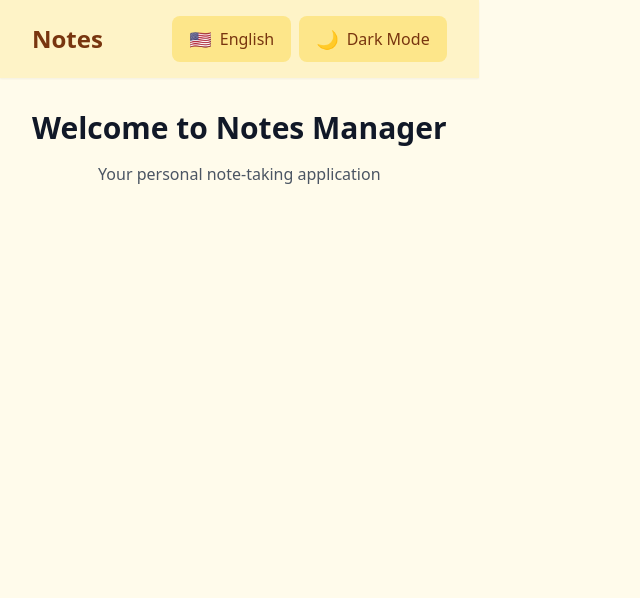
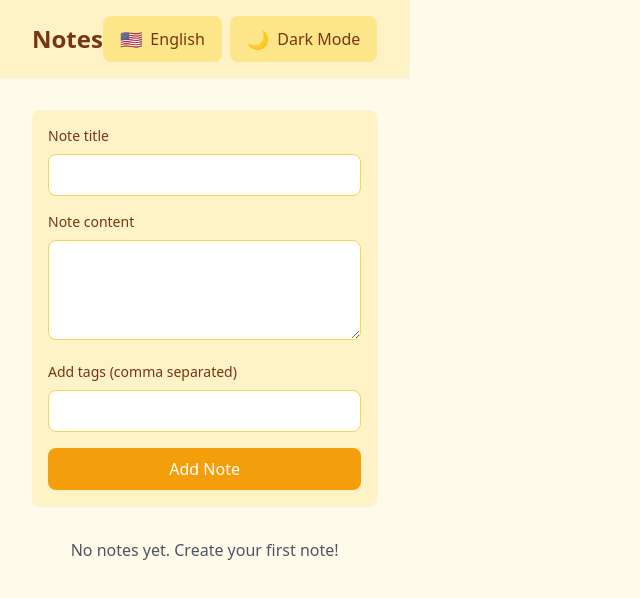
Before and after one commit to alireza-abdii/Notes-Manager, a React (Vite) app: page / in a window 1280 px wide. Shown: the top 598 px of the page, without its empty margins (0-640 px from the left). Built offline with nearby package versions, Linux system fonts and the light colour scheme; a web font is replaced by a local one.

Commit message:
4.add state management by zustand

```diff
--- a/src/App.tsx
+++ b/src/App.tsx
@@ -1,17 +1,15 @@
-import { ThemeProvider } from "./contexts/ThemeContext";
-import { Layout } from "./components/Layout";
+import { ThemeProvider } from './contexts/ThemeContext';
+import { Layout } from './components/Layout';
+import { NoteForm } from './features/notes/components/NoteForm';
+import { NoteList } from './features/notes/components/NoteList';
 
 function App() {
   return (
     <ThemeProvider>
       <Layout>
-        <div className="text-center">
-          <h2 className="text-3xl font-bold text-gray-900 dark:text-white">
-            Welcome to Notes Manager
-          </h2>
-          <p className="mt-4 text-gray-600 dark:text-gray-300">
-            Your personal note-taking application
-          </p>
+        <div className="space-y-8">
+          <NoteForm />
+          <NoteList />
         </div>
       </Layout>
     </ThemeProvider>
--- /dev/null
+++ b/src/features/notes/components/NoteForm.tsx
@@ -0,0 +1,80 @@
+import { useState } from 'react';
+import { useTranslation } from 'react-i18next';
+import { useNotesStore } from '../store/notesStore';
+
+export function NoteForm() {
+  const { t } = useTranslation();
+  const addNote = useNotesStore((state) => state.addNote);
+  const [title, setTitle] = useState('');
+  const [content, setContent] = useState('');
+  const [tags, setTags] = useState('');
+
+  const handleSubmit = (e: React.FormEvent) => {
+    e.preventDefault();
+    if (!title.trim() || !content.trim()) return;
+
+    addNote({
+      title: title.trim(),
+      content: content.trim(),
+      tags: tags
+        .split(',')
+        .map((tag) => tag.trim())
+        .filter(Boolean),
+    });
+
+    // Reset form
+    setTitle('');
+    setContent('');
+    setTags('');
+  };
+
+  return (
+    <form onSubmit={handleSubmit} className="card mb-8">
+      <div className="space-y-4">
+        <div>
+          <label htmlFor="title" className="mb-2 block text-sm font-medium">
+            {t('notes.title_placeholder')}
+          </label>
+          <input
+            type="text"
+            id="title"
+            value={title}
+            onChange={(e) => setTitle(e.target.value)}
+            className="input"
+            required
+          />
+        </div>
+
+        <div>
+          <label htmlFor="content" className="mb-2 block text-sm font-medium">
+            {t('notes.content_placeholder')}
+          </label>
+          <textarea
+            id="content"
+            value={content}
+            onChange={(e) => setContent(e.target.value)}
+            className="input min-h-[100px] resize-y"
+            required
+          />
+        </div>
+
+        <div>
+          <label htmlFor="tags" className="mb-2 block text-sm font-medium">
+            {t('notes.tags_placeholder')}
+          </label>
+          <input
+            type="text"
+            id="tags"
+            value={tags}
+            onChange={(e) => setTags(e.target.value)}
+            className="input"
+          />
+        </div>
+
+        <button type="submit" className="btn btn-primary w-full">
+          {t('notes.add')}
+        </button>
+      </div>
+    </form>
+  );
+}
--- /dev/null
+++ b/src/features/notes/components/NoteList.tsx
@@ -0,0 +1,115 @@
+import { useState } from 'react';
+import { useTranslation } from 'react-i18next';
+import { useNotesStore } from '../store/notesStore';
+import type { Note } from '../store/notesStore';
+
+export function NoteList() {
+  const { t } = useTranslation();
+  const notes = useNotesStore((state) => state.notes);
+  const deleteNote = useNotesStore((state) => state.deleteNote);
+  const updateNote = useNotesStore((state) => state.updateNote);
+  const [editingNote, setEditingNote] = useState<Note | null>(null);
+  const [editForm, setEditForm] = useState({
+    title: '',
+    content: '',
+    tags: '',
+  });
+
+  const handleEdit = (note: Note) => {
+    setEditingNote(note);
+    setEditForm({
+      title: note.title,
+      content: note.content,
+      tags: note.tags.join(', '),
+    });
+  };
+
+  const handleSave = () => {
+    if (!editingNote) return;
+
+    updateNote(editingNote.id, {
+      title: editForm.title.trim(),
+      content: editForm.content.trim(),
+      tags: editForm.tags
+        .split(',')
+        .map((tag) => tag.trim())
+        .filter(Boolean),
+    });
+
+    setEditingNote(null);
+  };
+
+  const handleCancel = () => {
+    setEditingNote(null);
+  };
+
+  if (notes.length === 0) {
+    return <div className="text-center text-gray-600 dark:text-gray-400">{t('notes.empty')}</div>;
+  }
+
+  return (
+    <div className="grid gap-6 md:grid-cols-2 lg:grid-cols-3">
+      {notes.map((note) => (
+        <div key={note.id} className="card">
+          {editingNote?.id === note.id ? (
+            <div className="space-y-4">
+              <input
+                type="text"
+                value={editForm.title}
+                onChange={(e) => setEditForm({ ...editForm, title: e.target.value })}
+                className="input"
+              />
+              <textarea
+                value={editForm.content}
+                onChange={(e) => setEditForm({ ...editForm, content: e.target.value })}
+                className="input min-h-[100px] resize-y"
+              />
+              <input
+                type="text"
+                value={editForm.tags}
+                onChange={(e) => setEditForm({ ...editForm, tags: e.target.value })}
+                className="input"
+              />
+              <div className="flex gap-2">
+                <button onClick={handleSave} className="btn btn-primary flex-1">
+                  {t('notes.save')}
+                </button>
+                <button onClick={handleCancel} className="btn btn-secondary flex-1">
+                  {t('notes.cancel')}
+                </button>
+              </div>
+            </div>
+          ) : (
+            <>
+              <h3 className="mb-2 text-lg font-semibold">{note.title}</h3>
+              <p className="mb-4 whitespace-pre-wrap">{note.content}</p>
+              {note.tags.length > 0 && (
+                <div className="mb-4 flex flex-wrap gap-2">
+                  {note.tags.map((tag) => (
+                    <span
+                      key={tag}
+                      className="rounded-full bg-amber-200 px-2 py-1 text-sm dark:bg-slate-700"
+                    >
+                      {tag}
+                    </span>
+                  ))}
+                </div>
+              )}
+              <div className="flex justify-between text-sm text-gray-500 dark:text-gray-400">
+                <span>{new Date(note.updatedAt).toLocaleDateString()}</span>
+                <div className="flex gap-2">
+                  <button onClick={() => handleEdit(note)} className="btn btn-secondary">
+                    {t('notes.edit')}
+                  </button>
+                  <button onClick={() => deleteNote(note.id)} className="btn btn-secondary">
+                    {t('notes.delete')}
+                  </button>
+                </div>
+              </div>
+            </>
+          )}
+        </div>
+      ))}
+    </div>
+  );
+}
--- a/src/locales/en.json
+++ b/src/locales/en.json
@@ -4,6 +4,8 @@
         "add": "Add Note",
         "edit": "Edit Note",
         "delete": "Delete Note",
+        "save": "Save",
+        "cancel": "Cancel",
         "empty": "No notes yet. Create your first note!",
         "title_placeholder": "Note title",
         "content_placeholder": "Note content",
--- a/src/locales/fa.json
+++ b/src/locales/fa.json
@@ -4,6 +4,8 @@
         "add": "افزودن یادداشت",
         "edit": "ویرایش یادداشت",
         "delete": "حذف یادداشت",
+        "save": "ذخیره",
+        "cancel": "انصراف",
         "empty": "هنوز یادداشتی وجود ندارد. اولین یادداشت خود را ایجاد کنید!",
         "title_placeholder": "عنوان یادداشت",
         "content_placeholder": "محتوی یادداشت",
```
Also changed, not shown: src/features/notes/store/notesStore.ts (+5 -7 lines).
